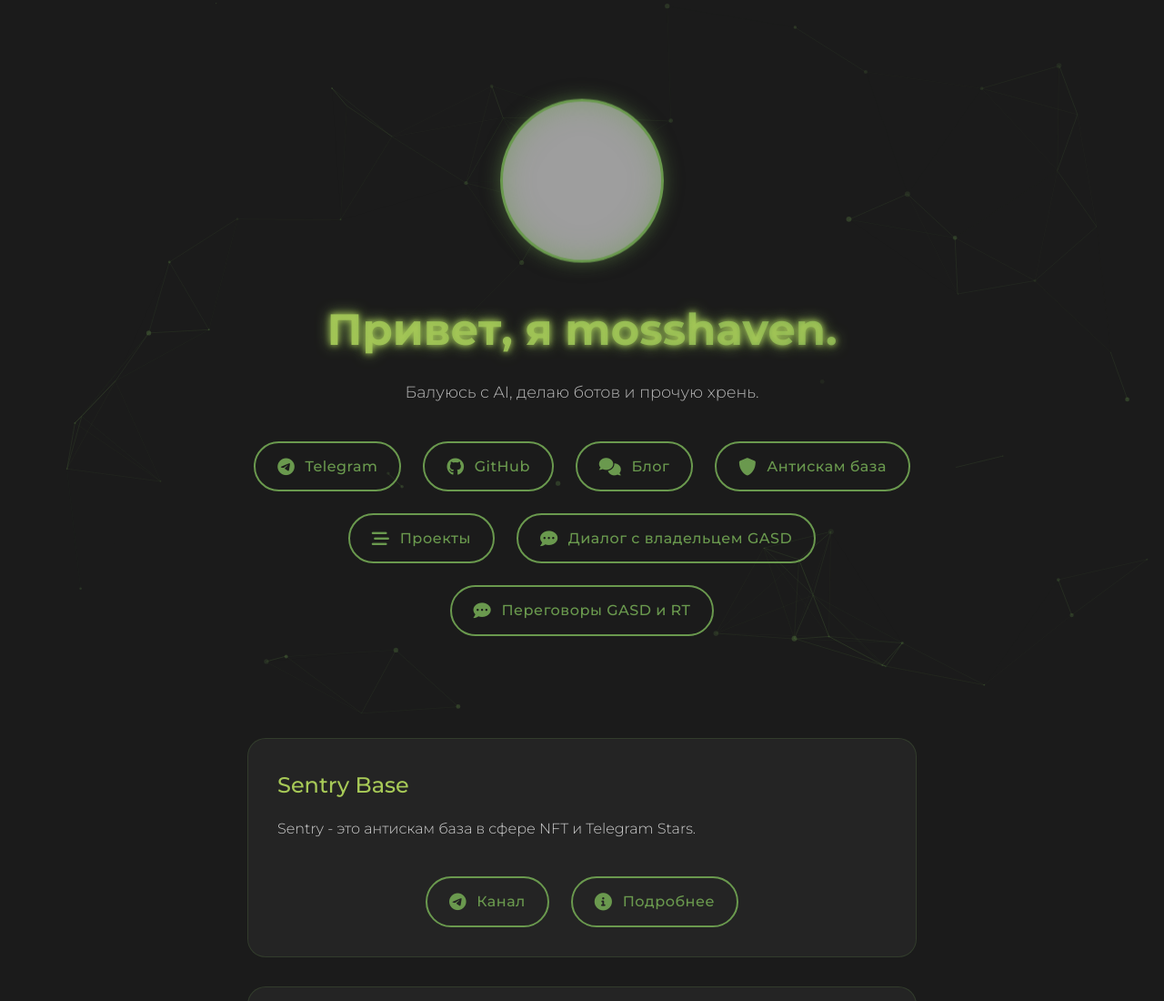
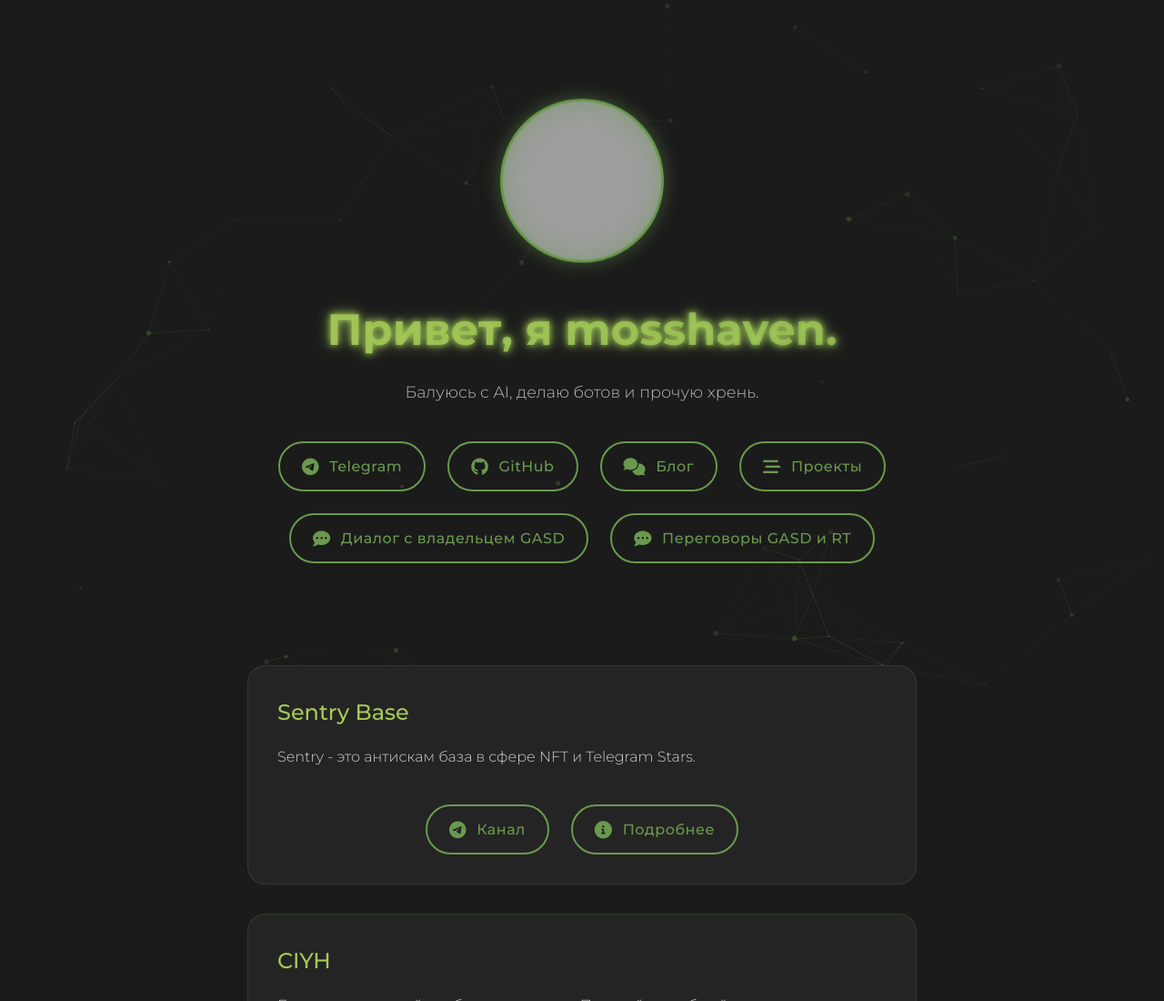
Before and after one commit to mosshaven/mosshaven-old-site, a plain HTML site: page index.html in a window 1280 px wide. Shown: the top 1100 px of the page at 91% size. Drawn offline with nearby package versions, Linux system fonts and the light colour scheme; grey boxes are pictures that could not be loaded.

Commit message:
Update index.html

```diff
--- a/index.html
+++ b/index.html
@@ -241,10 +241,6 @@
                         <i class="fas fa-comments"></i> <!-- Иконка изменена -->
                         Блог
                     </a>
-                                        <a href="sentry.html" class="md-button">
-                        <i class="fas fa-shield-alt"></i>
-                        Антискам база
-                    </a>
                     <a href="#projects" class="md-button">
                         <i class="fas fa-stream"></i>
                         Проекты
```
